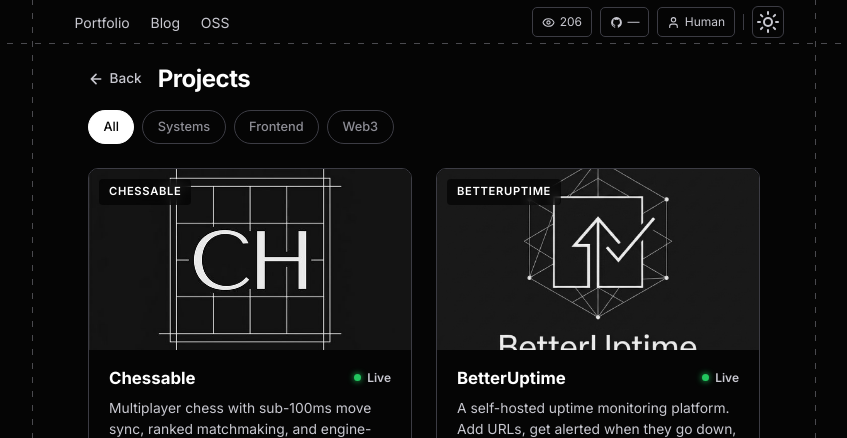
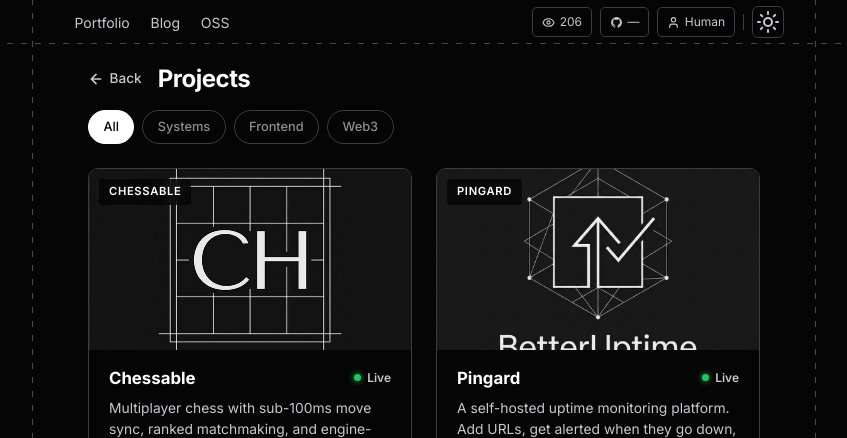
Before and after one commit to Abhijitam01/portfolio-website, a Next.js app: page /projects in a window 1280 px wide. Shown: the top 438 px of the page, without its empty margins (216-1063 px from the left). Built offline with nearby package versions, Linux system fonts and the light colour scheme; no server answers; the database is empty.

Commit message:
feat: rebrand BetterUptime to Pingard
Update project id, title, site URL, and description to reflect the Pingard brand.

```diff
--- a/src/data/projects.ts
+++ b/src/data/projects.ts
@@ -49,16 +49,16 @@
     category: "systems",
   },
   {
-    id: "betteruptime",
-    title: "BetterUptime",
+    id: "pingard",
+    title: "Pingard",
     status: "Live",
     statusClass: "badge-live",
     image: "/projects/betteruptime.png",
     description: "A self-hosted uptime monitoring platform. Add URLs, get alerted when they go down, track response times, manage incidents, and share public status pages.",
-    fullDescription: "BetterUptime is a full-stack alternative to expensive SaaS uptime monitors — self-hosted, fully owned, and built for teams who want real control over their monitoring stack. A Pusher-powered scheduler ticks every 30 seconds, enqueuing monitored URLs into a Redis stream. A dedicated worker reads the stream, pings each URL, records status and response time to PostgreSQL, and automatically opens or closes incidents on state transitions. When something goes down, alerts fire via Resend email or generic HTTP webhooks with Slack-compatible payloads. The Next.js dashboard handles everything: adding monitors, viewing response time history, managing incidents, and generating shareable public status pages. Built as a Turborepo monorepo running on Bun for fast startup and lean scripts.",
+    fullDescription: "Pingard is a full-stack alternative to expensive SaaS uptime monitors — self-hosted, fully owned, and built for teams who want real control over their monitoring stack. A Pusher-powered scheduler ticks every 30 seconds, enqueuing monitored URLs into a Redis stream. A dedicated worker reads the stream, pings each URL, records status and response time to PostgreSQL, and automatically opens or closes incidents on state transitions. When something goes down, alerts fire via Resend email or generic HTTP webhooks with Slack-compatible payloads. The Next.js dashboard handles everything: adding monitors, viewing response time history, managing incidents, and generating shareable public status pages. Built as a Turborepo monorepo running on Bun for fast startup and lean scripts.",
     techStack: ["TypeScript", "Next.js 15", "Express", "Bun", "Turborepo", "PostgreSQL", "Prisma", "Redis Streams", "Zod", "JWT", "Resend", "Tailwind CSS"],
     links: [
-      { url: "https://betteruptime.abhijitamdubey.site", text: "Visit Site", primary: true },
+      { url: "https://pingGod.xyz", text: "Visit Site", primary: true },
       { url: "https://github.com/Abhijitam01/betterUptime", text: "GitHub", primary: false }
     ],
     caseStudy: {
```
